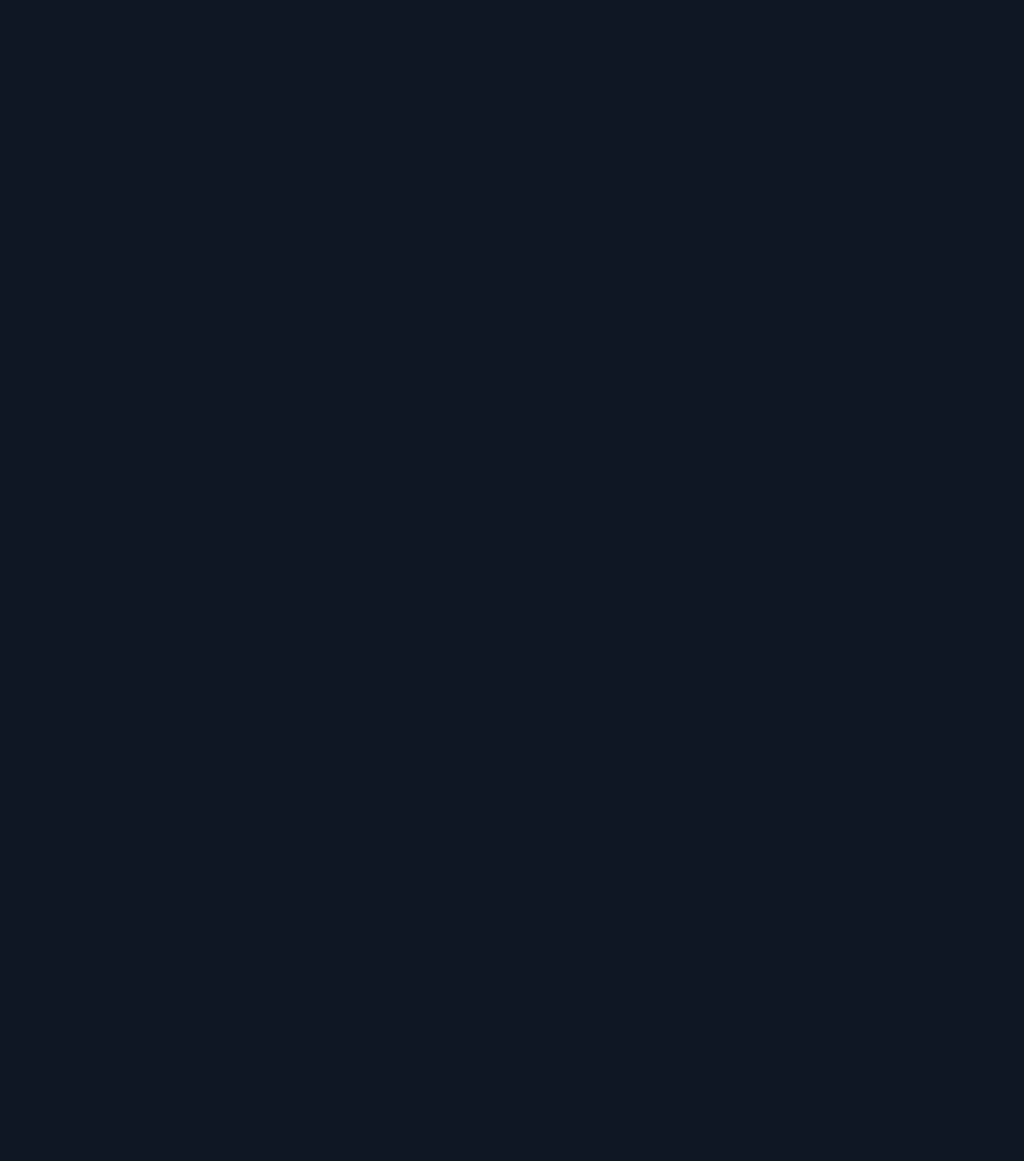
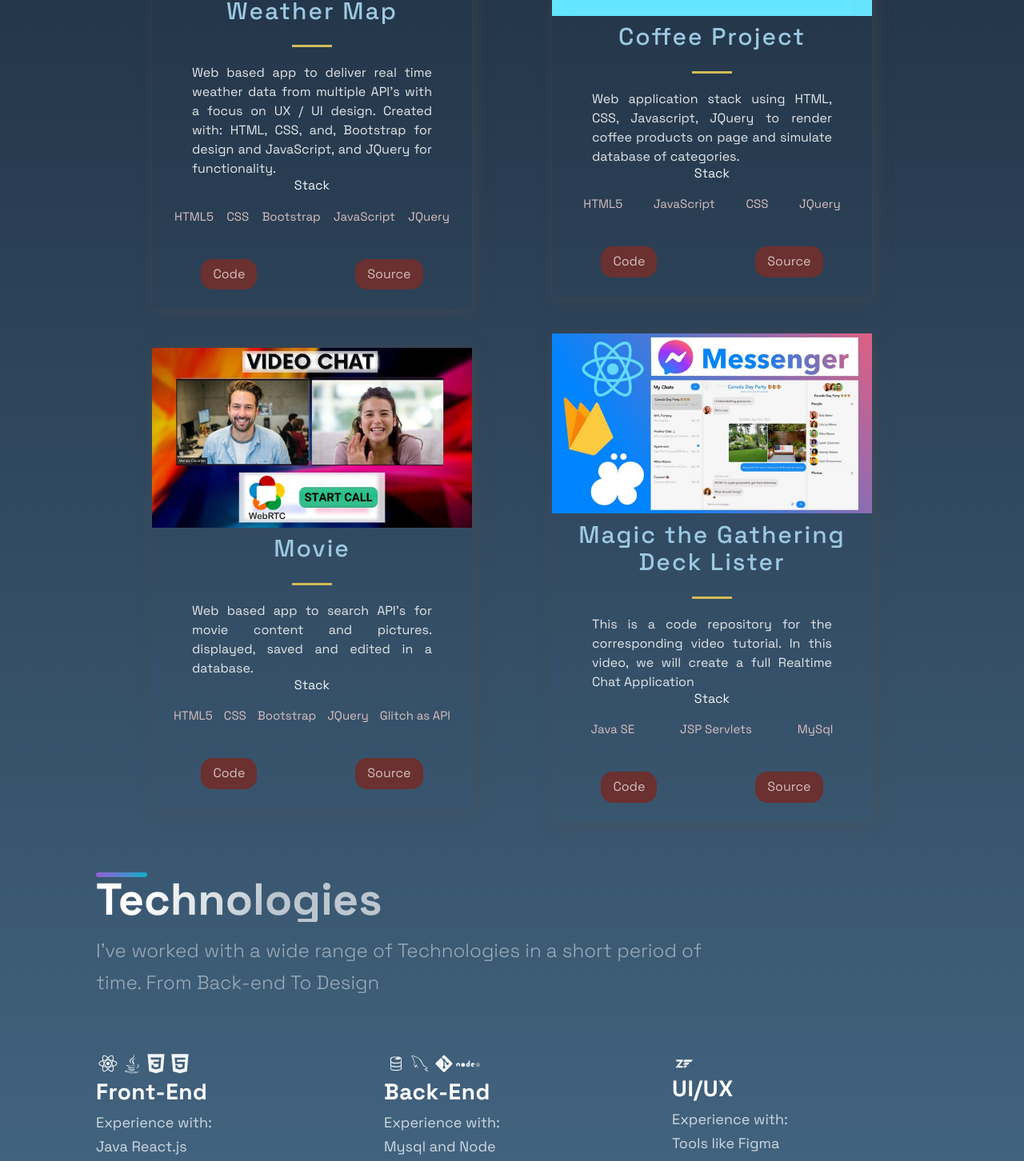
Before and after one commit to MarkGraebener/Portfolio, a Next.js app: page / in a window 1280 px wide. Shown: the part 1345-2797 px from the top of the page at 80% size. Before the commit the page ends 1019 px from the top, so only its background shows below. Built offline with nearby package versions, Linux system fonts and the light colour scheme.

Commit message:
added to tech

```diff
--- a/src/components/Projects/Projects.js
+++ b/src/components/Projects/Projects.js
@@ -5,9 +5,48 @@ import { Section, SectionDivider, SectionTitle } from '../../styles/GlobalCompon
 import { projects } from '../../constants/constants';
 
 const Projects = () => (
-  <div>
-    Projects
-  </div>
+  <Section nopadding id='projects'>
+    <SectionDivider />
+    <SectionTitle main>Projects</SectionTitle>
+    <GridContainer>
+      {/* Make a constance folder to import to map through */}
+      {/* {[{
+        title:'Project 1',
+        description: 'This is a description of the project.'
+      },{
+        title:'Project 2',
+        description: 'This is a description of the project.'
+      },{
+          title:'Project 3',
+          description: 'This is a description of the project.'
+      },{
+        title:'Project 4',
+        description: 'This is a description of the project.'
+      }] */}
+      {projects.map(({ id, image, title, description, tags, source, visit}) => (
+        <BlogCard key={id}>
+            <Img src={image} />
+            <TitleContent>
+              <HeaderThree title>{title}</HeaderThree>
+              <Hr />
+            </TitleContent>
+            <CardInfo>{description}</CardInfo>
+            <div>
+              <TitleContent>Stack</TitleContent>
+              <TagList>
+                {tags.map((tag, i) => (
+                  <Tag key={i}>{tag}</Tag>
+                ))}
+              </TagList>
+            </div>
+            <UtilityList>
+              <ExternalLinks href='{visit}'>Code</ExternalLinks>
+              <ExternalLinks href='{source}'>Source</ExternalLinks>
+            </UtilityList>
+        </BlogCard>
+      ))}
+    </GridContainer>
+  </Section>
 );
 
 export default Projects;
--- a/src/components/Technologies/Technologies.js
+++ b/src/components/Technologies/Technologies.js
@@ -1,12 +1,66 @@
 import React from 'react';
-import { DiFirebase, DiReact, DiZend } from 'react-icons/di';
+import { DiCss3, DiFirebase, DiGit, DiHtml5, DiJava, DiMysql, DiNodejs, DiReact, DiZend } from 'react-icons/di';
 import { Section, SectionDivider, SectionText, SectionTitle } from '../../styles/GlobalComponents';
 import { List, ListContainer, ListItem, ListParagraph, ListTitle } from './TechnologiesStyles';
 
 const Technologies = () =>  (
-  <div>
-    Technologies
-  </div>
+  <Section id='tech'>
+    <SectionDivider />
+    <SectionTitle>Technologies</SectionTitle>
+    <SectionText>
+      I've worked with a wide range of Technologies in a short period of time.
+      From Back-end To Design
+    </SectionText>
+    <List>
+
+      <ListItem>
+        <li>
+        <DiReact size="3rem" />
+        <DiJava size="3rem" />
+        <DiCss3 size="3rem" />
+        <DiHtml5 size="3rem" />
+        </li>
+
+        <ListContainer>
+          <ListTitle>Front-End</ListTitle>
+          <ListParagraph>
+            Experience with: <br />
+            Java React.js
+          </ListParagraph>
+        </ListContainer>
+      </ListItem>
+
+      <ListItem>
+        <li>
+        <DiFirebase size="3rem" />
+        <DiMysql size="3rem" />
+        <DiGit size="3rem" />
+        <DiNodejs size="3rem" />
+        </li>
+
+
+        <ListContainer>
+          <ListTitle>Back-End</ListTitle>
+          <ListParagraph>
+            Experience with: <br />
+            Mysql and Node
+          </ListParagraph>
+        </ListContainer>
+      </ListItem>
+
+      <ListItem>
+        <DiZend size="3rem" />
+        <ListContainer>
+          <ListTitle>UI/UX</ListTitle>
+          <ListParagraph>
+            Experience with: <br />
+            Tools like Figma
+          </ListParagraph>
+        </ListContainer>
+      </ListItem>
+
+    </List>
+  </Section>
 );
 
 export default Technologies;
--- a/src/constants/constants.js
+++ b/src/constants/constants.js
@@ -1,36 +1,36 @@
 export const projects = [
   {
-    title: 'MERN Memories',
-    description: "Using React, Node.js, Express & MongoDB you'll learn how to build a Full Stack MERN Application - from start to finish. The App is called Memories and it is a simple social media app that allows users to post interesting events that happened in their lives.",
+    title: 'Weather Map',
+    description: "Web based app to deliver real time weather data from multiple API’s with a focus on UX / UI design. Created with: HTML, CSS, and, Bootstrap for design and JavaScript, and JQuery for functionality.",
       image: '/images/1.png',
-      tags: ['Mongo', 'Express', 'React', 'Node'],
+      tags: ['HTML5', 'CSS', 'Bootstrap', 'JavaScript', 'JQuery'],
     source: 'https://google.com',
     visit: 'https://google.com',
     id: 0,
   },
   {
-    title: 'E-Commerce',
-    description:"While building it you're going to learn many advanced React & JavaScript topics, as well as how to use Stripe for card transactions. On top of that, at the end of the video, you will have this unique and complex webshop app that you will be able to add to your portfolio. And trust me, e-commerce applications are impressive.",
+    title: 'Coffee Project',
+    description:"Web application stack using HTML, CSS, Javascript, JQuery to render coffee products on page and simulate database of categories.",
     image: '/images/2.png',
-    tags: ['React', 'JavaScript'],
+    tags: ['HTML5', 'JavaScript','CSS','JQuery'],
     source: 'https://google.com',
     visit: 'https://google.com',
     id: 1,
   },
   {
-    title: 'WebRTC App',
-    description: "This is a code repository for the corresponding YouTube video. In this tutorial, we're going to build and deploy a React Video Chat Application using WebRTC.",
+    title: 'Movie',
+    description: "Web based app to search API’s for movie content and pictures. displayed, saved and edited in a database.",
       image: '/images/3.jpg',
-      tags: ['React', 'WebRTC'],
+      tags: ['HTML5', 'CSS', 'Bootstrap','JQuery','Glitch as API'],
     source: 'https://google.com',
     visit: 'https://google.com',
     id: 2,
   },
   {
-    title: 'Unichat',
+    title: 'Magic the Gathering Deck Lister',
     description: "This is a code repository for the corresponding video tutorial. In this video, we will create a full Realtime Chat Application",
     image: '/images/4.jpg',
-    tags: ['React', 'ChatEngine', 'Firebase'],
+    tags: ['Java SE', 'JSP Servlets', 'MySql'],
     source: 'https://google.com',
     visit: 'https://google.com',
     id: 3,
--- a/src/themes/default.js
+++ b/src/themes/default.js
@@ -7,7 +7,8 @@ export default {
   // Colors for layout
   colors: {
     primary1: "hsl(204,23.8%,95.9%)",
-    background1: "#0F1624",
+    background1: "linear-gradient(180deg, #0F1624 10%, rgb(67,101,129) 100%)",
+
     accent1: "hsl(34.9,98.6%,72.9%)",
     button: "hsl(205.1,100%,36.1%)",
     background2: "hsl(232.7,27.3%,23.7%)",
```
